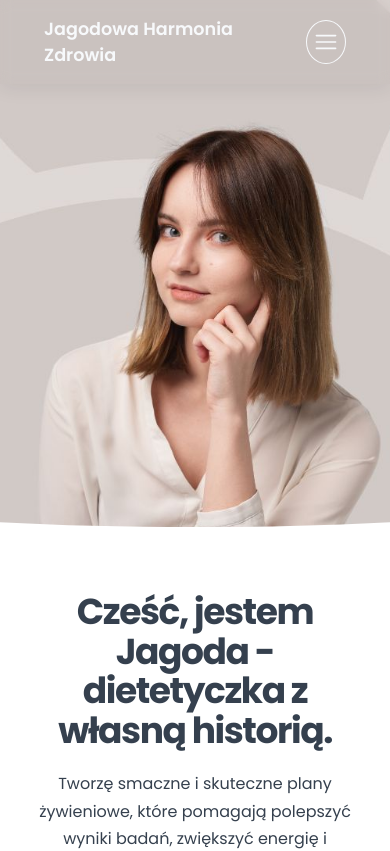
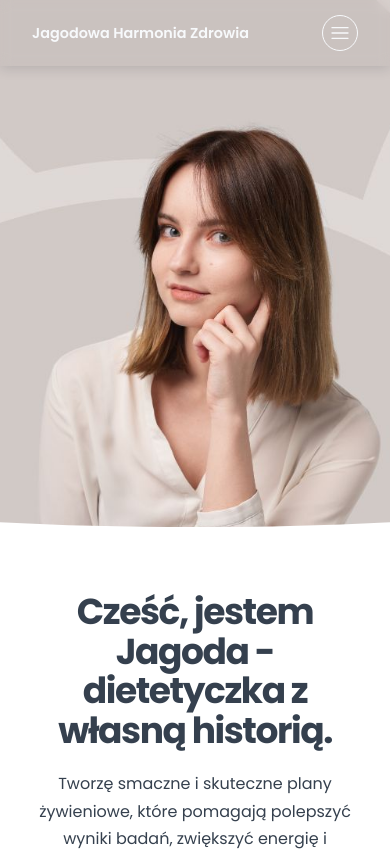
Before and after one commit to DawidZyluk/jagodowa-harmonia-next-js, a Next.js app: page / in a window 390 px wide. Shown: the top 851 px of the page. Built offline with nearby package versions, Linux system fonts and the light colour scheme.

Commit message:
Update Button, Navbar, and HeaderSection styles: adjust button gradient colors, refine Navbar box-shadow effects, and enhance responsiveness with new media queries and breakpoint adjustments.

```diff
--- a/app/components/Button/Button.scss
+++ b/app/components/Button/Button.scss
@@ -3,7 +3,7 @@
     display: flex;
     align-items: center;
     justify-content: center;
-    background: linear-gradient(135deg, #7b3aed, #9258f8);
+    background: linear-gradient(135deg, #874dec, #9258f8);
     color: #fff;
     padding: 13px 30px;
     border-radius: 5px;
--- a/app/components/Navbar/Navbar.scss
+++ b/app/components/Navbar/Navbar.scss
@@ -12,13 +12,13 @@
     box-shadow 0.2s ease,
     color 0.2s ease;
   background-color: #807c7b15;
-  box-shadow: 0 4px 18px rgba(21, 28, 36, 0.08);
+  box-shadow: 0 2px 12px rgba(21, 28, 36, 0.151);
   color: #f7f9fb;
 
   &--solid {
     background-color: rgba(255, 255, 255, 0.98);
     color: #35404E;
-
+    box-shadow: 0 6px 24px rgba(21, 28, 36, 0.295);
   }
 
   &--menu-open {
@@ -118,7 +118,7 @@
     align-items: center;
     justify-content: center;
     border-radius: 50%;
-    background: linear-gradient(135deg, #7b3aed, #9258f8);
+    background: linear-gradient(135deg, #874dec, #9258f8);
     color: #ffffff;
     transition:
       transform 0.2s ease,
@@ -127,7 +127,7 @@
     &:focus {
       transform: translateY(-2px);
       box-shadow: 0 8px 16px rgba(123, 58, 237, 0.25);
-      background: linear-gradient(135deg, #6a2adf, #8f4eff);
+      background: linear-gradient(135deg, #773ce4, #8f4eff);
     }
   }
 }
@@ -237,3 +237,39 @@
     display: flex;
   }
 }
+
+@media (max-width: bp.$breakpoint-xs) {
+  .navbar {
+    &__container {
+      margin: 0 16px;
+      padding: 0.45rem 1rem;
+      gap: 1rem;
+    }
+
+    &__brand {
+      font-size: 0.9rem;
+      line-height: 1.2;
+      max-width: 70%;
+      white-space: normal;
+    }
+
+    &__toggle {
+      width: 2.25rem;
+      height: 2.25rem;
+
+      svg {
+        width: 1.25rem;
+        height: 1.25rem;
+      }
+    }
+  }
+
+  .navbar__mobile-panel {
+    padding: 8rem 1.5rem 3rem;
+
+    & .navbar__mobile-list {
+      gap: 1.75rem;
+      font-size: 1.2rem;
+    }
+  }
+}
--- a/app/sections/HeaderSection/HeaderSection.scss
+++ b/app/sections/HeaderSection/HeaderSection.scss
@@ -85,7 +85,6 @@
 
     &__background {
       background-position: 10% center;
-      height: 100%;
     }
 
     &__foreground {
@@ -108,6 +107,7 @@
 
     &__background {
       height: 100%;
+      background-position: 0% center;
     }
 
     &__foreground {
@@ -129,3 +129,11 @@
 
   }
 }
+
+@media (max-width: bp.$breakpoint-sm) {
+  .header-section {
+    &__background {
+      background-position: 10% center;
+    }
+  }
+}
--- a/app/styles/_breakpoints.scss
+++ b/app/styles/_breakpoints.scss
@@ -2,4 +2,5 @@ $breakpoint-xxl: 1500px;
 $breakpoint-xl: 1350px;
 $breakpoint-lg: 1100px;
 $breakpoint-md: 900px;
-$breakpoint-sm: 600px;
+$breakpoint-sm: 750px;
+$breakpoint-xs: 500px;
```
